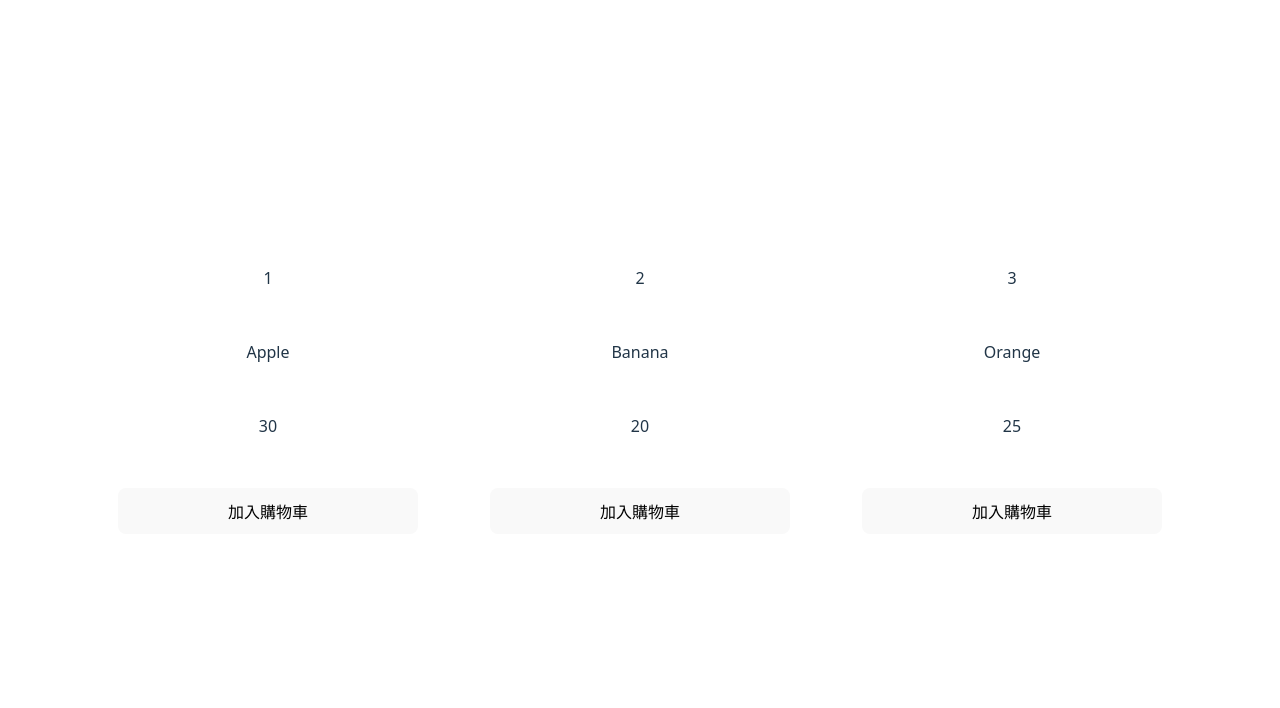
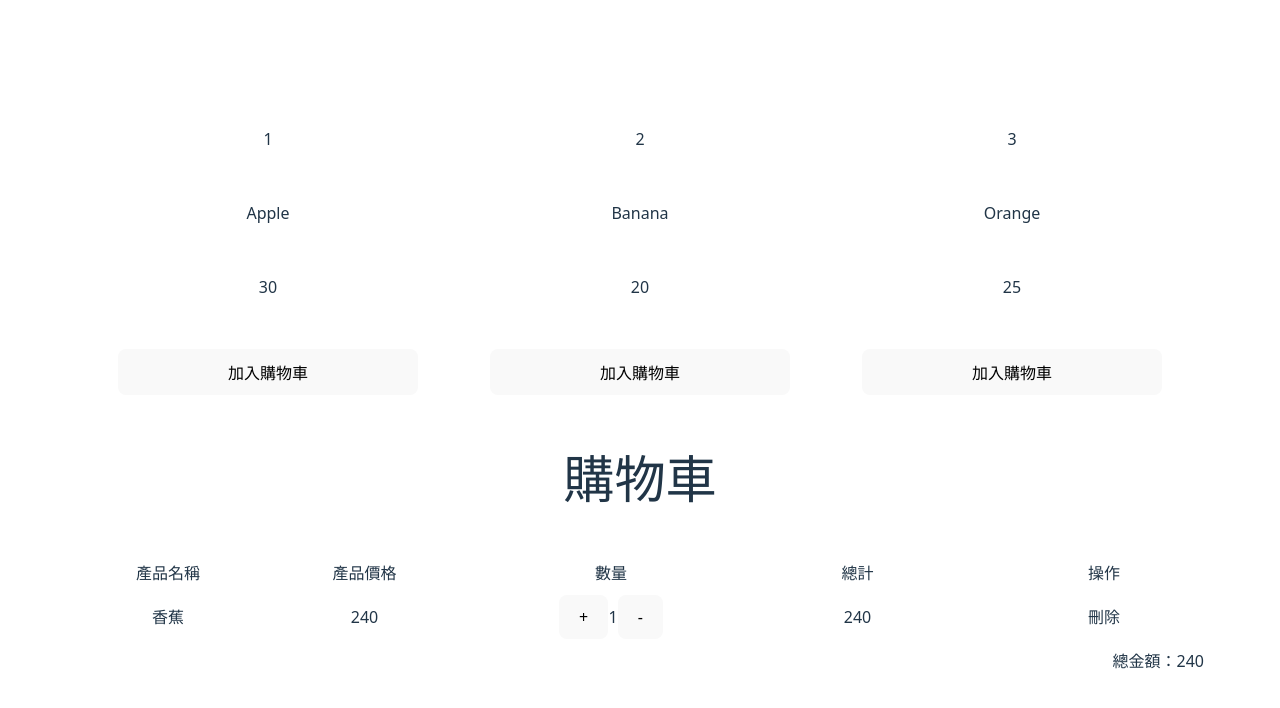
Before and after one commit to hao0609/vue-Pinia-practice, a Vue app: page / in a window 1280 px wide. Shown: the top 708 px of the page. Built offline with nearby package versions, Linux system fonts and the light colour scheme.

Commit message:
做到 點選加入購物車後加入到 pinia state cart 陣列

```diff
--- a/src/product.vue
+++ b/src/product.vue
@@ -1,3 +1,29 @@
+<script setup>
+
+    import { useAddCart } from './stores/cart'
+    const cart = useAddCart()
+
+    // console.log(cart.cartArray);
+
+    const addCart = (prod) =>{
+        cart.addCartArray(prod)
+        console.log(prod);
+
+    }
+
+
+
+
+    // 產品資料
+    const products = [
+     { id: 1, name: 'Apple', price: 30 },
+     { id: 2, name: 'Banana', price: 20 },
+     { id: 3, name: 'Orange', price: 25 },
+    ]
+
+
+</script>
+
 <template>
 
         <div class="productBox">
@@ -5,19 +31,52 @@
                     <div>{{ product.id }}</div>
                     <div>{{ product.name }}</div>
                     <div>{{ product.price }}</div>
-                    <button :id="product.id">加入購物車</button>
+                    <button :id="product.id" @click="addCart(product)">加入購物車</button>
             </div>
         </div>
+
+        <div class="cart_box">
+
+            <h1>購物車</h1>
+
+            <div class="cart">
+                <div class="tittle">
+                    <div class="prodName">
+                        產品名稱
+                    </div>
+                    <div class="prodPrice">
+                        產品價格
+                    </div>
+                    <div class="quality">數量</div>
+                    <div class="total">總計</div>
+                    <div class="quality">操作</div>
+
+                </div>
+                <div class="item">
+
+                    <div class="prodName">
+                        香蕉
+                    </div>
+                    <div class="prodPrice">
+                        240
+                    </div>
+                    <div class="quality">
+                            <button>+</button>
+                            <div>1</div>
+                            <button>-</button>
+                    </div>
+                    <div class="total">240</div>
+
+                    <div class="quality">刪除</div>
+                </div>
+                <div class="totalPrice_box">
+                    總金額：<span id="totalPrice">240</span>
+                </div>
+
+            </div>
+
+        </div>
 </template>
-
-
-<script setup>
-    const products = [
-     { id: 1, name: 'Apple', price: 30 },
-     { id: 2, name: 'Banana', price: 20 },
-     { id: 3, name: 'Orange', price: 25 },
-    ]
-</script>
 
 
 <style scoped>
@@ -38,6 +97,51 @@
     padding: 10px;
 }
 
+.cart_box{
+    width: 100%;
+}
+.cart{
+    display: flex;
+    flex-direction: column;
+    width: 100%;
+    justify-content: space-around;
+    border: 1px solid white;
+    padding: 20px;
+}
+.tittle{
+    display: flex;
+    flex-direction: row;
+    justify-content: space-between;
+}
+.quality{
+    display: flex;
+    flex-direction: row;
+    align-items: center;
+    justify-content: center;
+    width: 200px;
+}
+.item{
+    display: flex;
+    flex-direction: row;
+    justify-content: space-between;
+    align-items: center;
+    padding: 10px 0px;
+
+}
+.totalPrice_box{
+    display: flex;
+    flex-direction: row;
+    justify-content: end;
+}
+.prodName{
+    width: 100px;
+}
+.prodPrice{
+    width: 100px;
+}
+.total{
+    width: 100px;
+}
 
 
 </style>
--- a/src/stores/cart.js
+++ b/src/stores/cart.js
@@ -1 +1,19 @@
 import { defineStore } from 'pinia'
+
+export const useAddCart = defineStore('cart',{
+
+    state:()=>({
+        cartArray:[
+            // { id: 1, name: 'Apple', price: 30, quantity: 2 }
+        ]
+    }),
+    getters:{
+
+    },
+    actions:{
+        addCartArray(prod){
+           this.cartArray.push(prod)
+        }
+    }
+
+})
```
